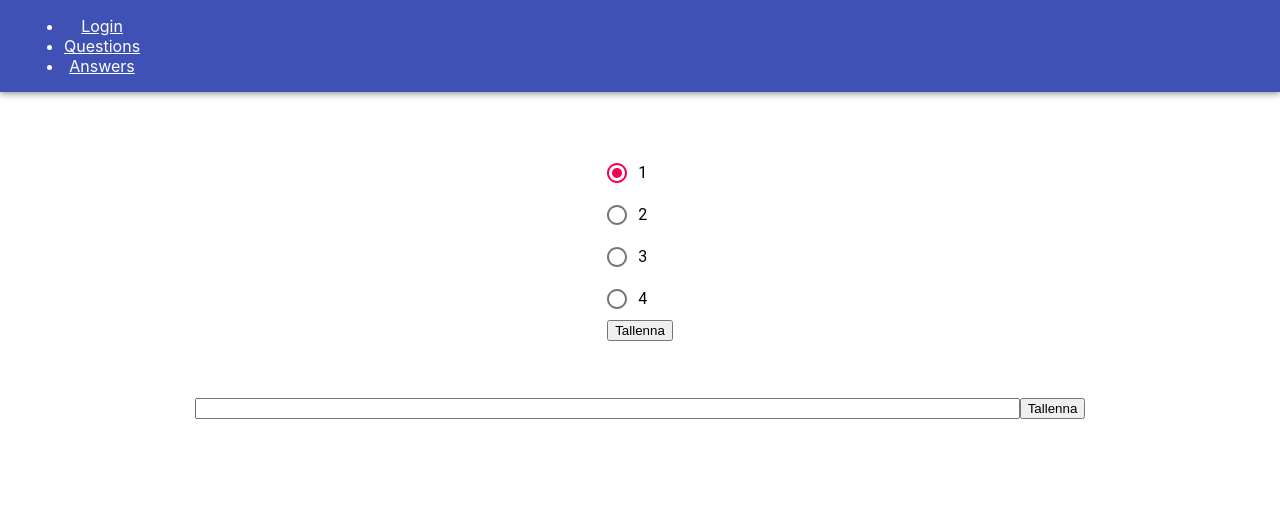
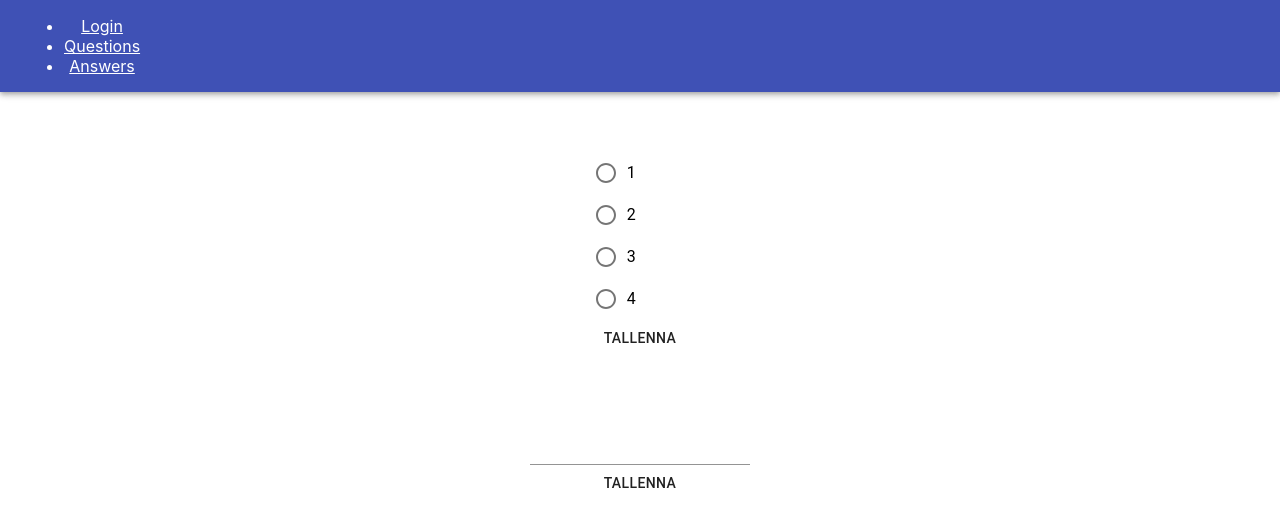
Before and after one commit to Ohjelmistoprojekti1/Ohjelmistoprojekti1, a React (Create React App) app: page /questions in a window 1280 px wide. Shown: the top 526 px of the page. Built offline with nearby package versions, Linux system fonts and the light colour scheme; no server answers.

Commit message:
fetch korjaus

```diff
--- a/src/components/OpenQuestion.js
+++ b/src/components/OpenQuestion.js
@@ -1,41 +1,63 @@
 import React from 'react';
+import Input from '@material-ui/core/Input';
+import FormControl from '@material-ui/core/FormControl';
+import InputLabel from '@material-ui/core/InputLabel'
+import Button from '@material-ui/core/Button'
+
 
 export default function OpenQuestion() {
-    const [answer, setAnswer] = React.useState('');
+    const [value, setValue] = React.useState({answer: ''});
     const [question, setQuestion] = React.useState('');
 
     React.useEffect(() => {
-        fetch('https://ohjelmistoprojektii.herokuapp.com/kysymys') //Tähän tulee linkki herokuun
+        fetch('https://ohjelmistoprojektii.herokuapp.com/api/kysymyses') //Tähän tulee linkki herokuun
         .then(response => response.json())
         .then ((responseData) => {
-            setQuestion(responseData[1].question);
+            setQuestion(responseData._embedded.kysymyses[1].question);
         })
     }, [])
 
-    const inputChanged = (event) => {
-        setAnswer(event.target.value);
+    const handleInputChange = (event) => {
+        setValue({[event.target.name]: event.target.value })
+        console.log(value)
     }
 
-    const saveAnswer = (answer) => {
-        fetch('https://ohjelmistoprojektii.herokuapp.com/vastaus', //tähän tulee linkki herokuun
+    const saveAnswer = (event) => {
+        event.preventDefault();
+        fetch('https://ohjelmistoprojektii.herokuapp.com/api/vastauses', //tähän tulee linkki herokuun
             {
                 method:'POST',
                 headers: {
                     'Content-Type': 'application/json'
                 },
-                body: JSON.stringify(answer)
+                body: JSON.stringify(value)
             }
         )
+        .then(function(response) {                      // first then()
+            if(response.ok)
+            {
+              return response.text();
+            }
+
+            throw new Error('Something went wrong.');
+        })
+        .then(function(text) {                          // second then()
+          console.log('Request successful', text);
+        })
+        .catch(function(error) {                        // catch
+          console.log('Request failed', error);
+        });
 
     }
 
 
     return (
-
-        <div>
-            <p>{question}</p>
-            <input type="text" size="100" value={answer} onChange={inputChanged} />
-            <button onClick={saveAnswer}>Tallenna</button>
-        </div>
+        <form onSubmit={saveAnswer}>
+            <FormControl component="fieldset">
+                <InputLabel>{question}</InputLabel>
+                <Input name="answer" value={value.answer} onChange={e => handleInputChange(e)} variant="outlined" placeholder={question} aria-describedby="my-helper-text" />
+                <Button type="submit">Tallenna</Button>
+            </FormControl>
+        </form>
     )
 }
--- a/src/components/Radio.js
+++ b/src/components/Radio.js
@@ -4,34 +4,51 @@ import RadioGroup from '@material-ui/core/RadioGroup';
 import FormControlLabel from '@material-ui/core/FormControlLabel';
 import FormControl from '@material-ui/core/FormControl';
 import FormLabel from '@material-ui/core/FormLabel';
+import Button from '@material-ui/core/Button';
 
 export default function RadioButtonsGroup() {
-  const [value, setValue] = React.useState('1');
+  const [value, setValue] = React.useState({answer: ''});
   const [question, setQuestion] = React.useState('');
 
   React.useEffect(() => {
-              fetch('https://ohjelmistoprojektii.herokuapp.com/kysymys',
-              {credentials: 'same-origin'}) //Tähän tulee sitten linkki herokuun
+      fetch('https://ohjelmistoprojektii.herokuapp.com/api/kysymyses') //Tähän tulee sitten linkki herokuun
           .then(response => response.json())
           .then ((responseData) => {
-                  setQuestion(responseData[0].question);
+          setQuestion(responseData._embedded.kysymyses[0].question);
               })
     }, [])
 
   const handleChange = (event) => {
-    setValue(event.target.value);
+    setValue({[event.target.name]: event.target.value });
   }
 
-  const saveAnswer = (answer) => {
-    fetch('https://ohjelmistoprojektii.herokuapp.com/vastaus', //tähän tulee linkki herokuun
+  const saveAnswer = (event) => {
+  event.preventDefault();
+
+    console.log(value);
+    fetch('https://ohjelmistoprojektii.herokuapp.com/api/vastauses', //tähän tulee linkki herokuun
         {
             method:'POST',
             headers: {
                 'Content-Type': 'application/json'
             },
-            body: JSON.stringify(answer)
+            body: JSON.stringify(value)
         }
     )
+    .then(function(response) {                      // first then()
+      if(response.ok)
+      {
+        return response.text();
+      }
+
+      throw new Error('Something went wrong.');
+  })
+  .then(function(text) {                          // second then()
+    console.log('Request successful', text);
+  })
+  .catch(function(error) {                        // catch
+    console.log('Request failed', error);
+  });
 
 }
 
@@ -45,15 +62,17 @@ export default function RadioButtonsGroup() {
 
 
   return (
+    <form onSubmit={saveAnswer}>
       <FormControl component="fieldset">
         <FormLabel component="legend">{question}</FormLabel>
-      <RadioGroup aria-label="question" name="question1" value={value} onChange={handleChange}>
+        <RadioGroup aria-label="question" name="answer" onChange={handleChange}>
           <FormControlLabel value="1" control={<Radio />} label="1" />
           <FormControlLabel value="2" control={<Radio />} label="2" />
           <FormControlLabel value="3" control={<Radio />} label="3" />
           <FormControlLabel value="4" control={<Radio />} label="4" />
         </RadioGroup>
-      <button onClick={saveAnswer}>Tallenna</button>
+        <Button type="submit">Tallenna</Button>
       </FormControl>
+    </form>
   );
 }
```
Lines whose indentation alone changed are shown as unchanged.
